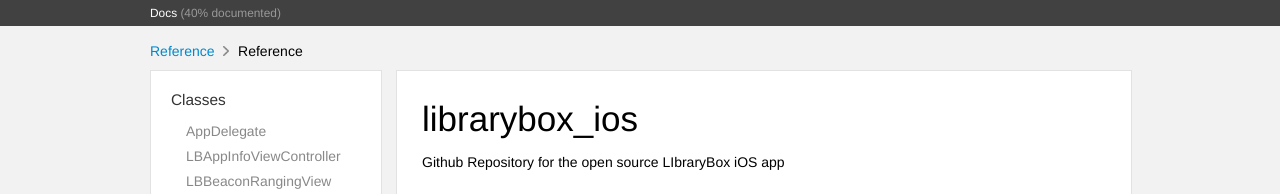
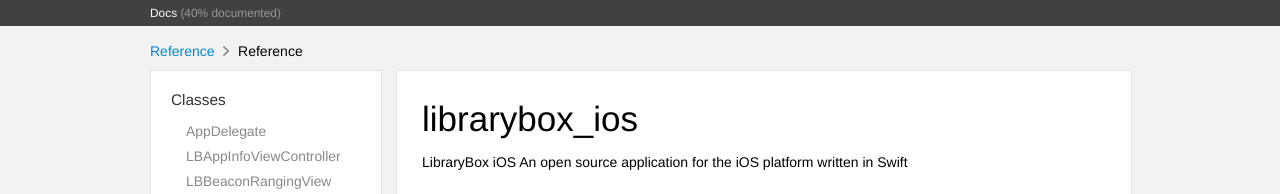
Before and after one commit to LibraryBox-Dev/librarybox_ios, a plain HTML site: page docs/index.html in a window 1280 px wide. Shown: the top 194 px of the page. Drawn offline with Linux system fonts and the light colour scheme.

Commit message:
* changed docs * changed intro

```diff
--- a/docs/index.html
+++ b/docs/index.html
@@ -163,7 +163,8 @@
 
             <a href='#librarybox_ios' class='anchor' aria-hidden=true><span class="header-anchor"></span></a><h1 id='librarybox_ios'>librarybox_ios</h1>
 
-<p>Github Repository for the open source LIbraryBox iOS app</p>
+<p>LibraryBox iOS
+An open source application for the iOS platform written in Swift</p>
 <a href='#development' class='anchor' aria-hidden=true><span class="header-anchor"></span></a><h2 id='development'>Development</h2>
 <a href='#requirements' class='anchor' aria-hidden=true><span class="header-anchor"></span></a><h3 id='requirements'>Requirements</h3>
 
```
Also changed, not shown: docs/undocumented.json (+1 -1 lines), docs/docsets/.docset/Contents/Resources/Documents/index.html, docs/docsets/.docset/Contents/Resources/Documents/undocumented.json, 2 other files.
